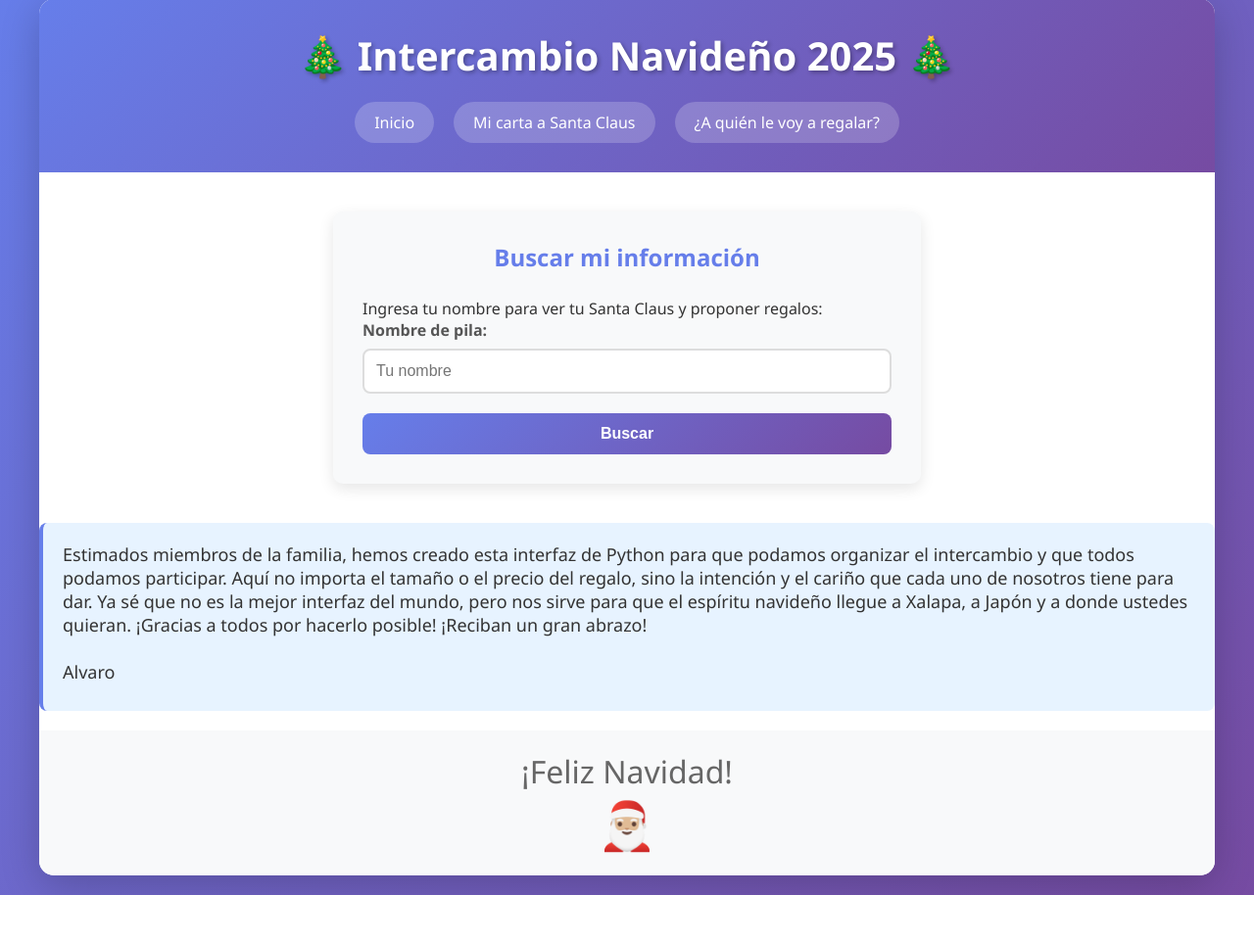
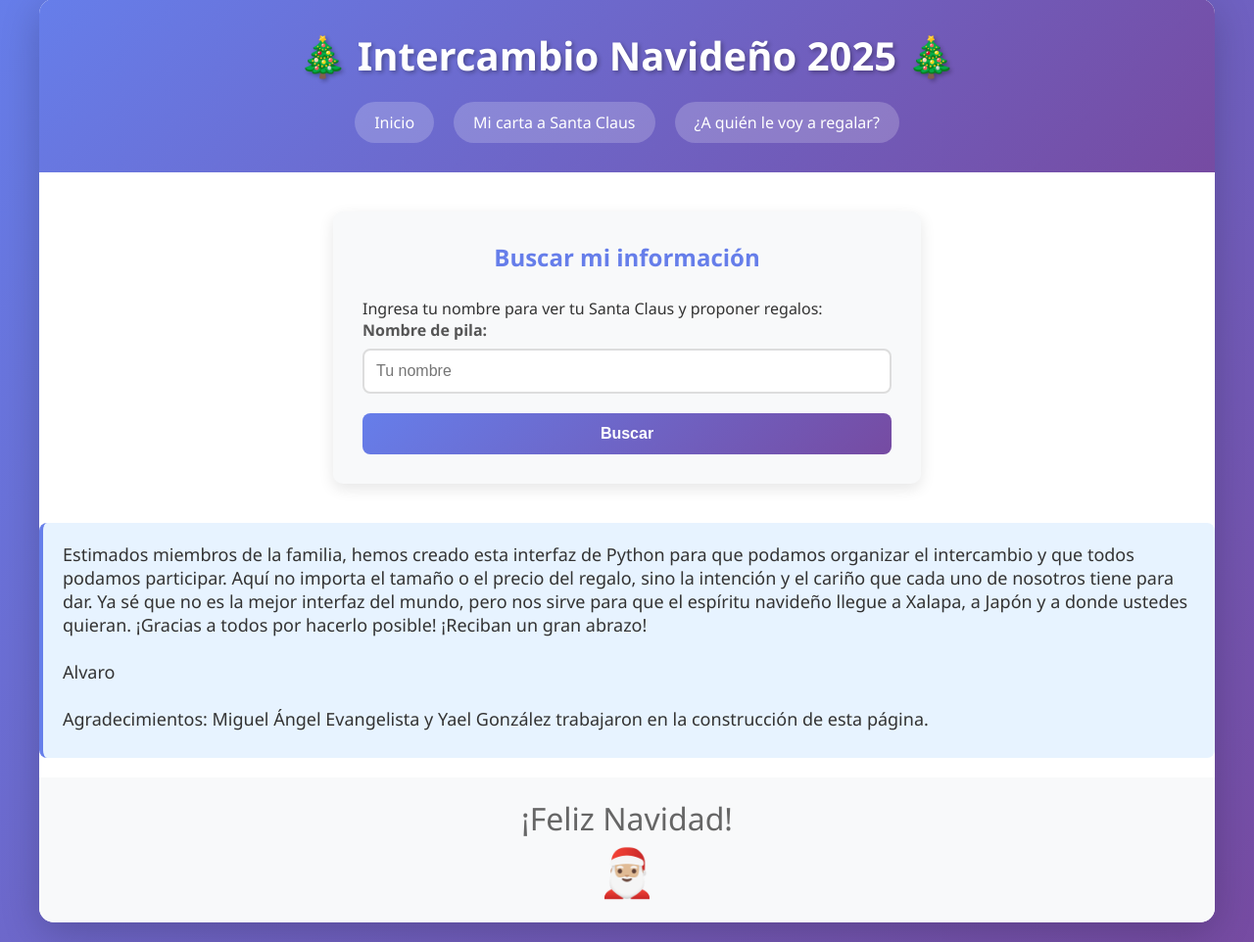
Before and after one commit to yaelglz/intercambio, a Flask app: page /ver_santa in a window 1280 px wide. Shown: the part 21-983 px from the top of the page at 98% size. Before the commit the page ends 935 px from the top, so only its background shows below. Run offline with Flask 3, Linux system fonts and the light colour scheme.

Commit message:
Add acknowledgments section to the family gift exchange interface

```diff
--- a/templates/base.html
+++ b/templates/base.html
@@ -31,7 +31,7 @@
             {% block content %}{% endblock %}
         </main>
         <div class="info-box">
-            <p><font size="4">Estimados miembros de la familia, hemos creado esta interfaz de Python para que podamos organizar el intercambio y que todos podamos participar. Aquí no importa el tamaño o el precio del regalo, sino la intención y el cariño que cada uno de nosotros tiene para dar. Ya sé que no es la mejor interfaz del mundo, pero nos sirve para que el espíritu navideño llegue a Xalapa, a Japón y a donde ustedes quieran. ¡Gracias a todos por hacerlo posible! ¡Reciban un gran abrazo!<br><br>Alvaro</font></p>
+            <p><font size="4">Estimados miembros de la familia, hemos creado esta interfaz de Python para que podamos organizar el intercambio y que todos podamos participar. Aquí no importa el tamaño o el precio del regalo, sino la intención y el cariño que cada uno de nosotros tiene para dar. Ya sé que no es la mejor interfaz del mundo, pero nos sirve para que el espíritu navideño llegue a Xalapa, a Japón y a donde ustedes quieran. ¡Gracias a todos por hacerlo posible! ¡Reciban un gran abrazo!<br><br>Alvaro<br><br>Agradecimientos: Miguel Ángel Evangelista y Yael González trabajaron en la construcción de esta página. </font></p>
         </div>
         <footer>
             <p><font size="6">¡Feliz Navidad!</font></p>
```
